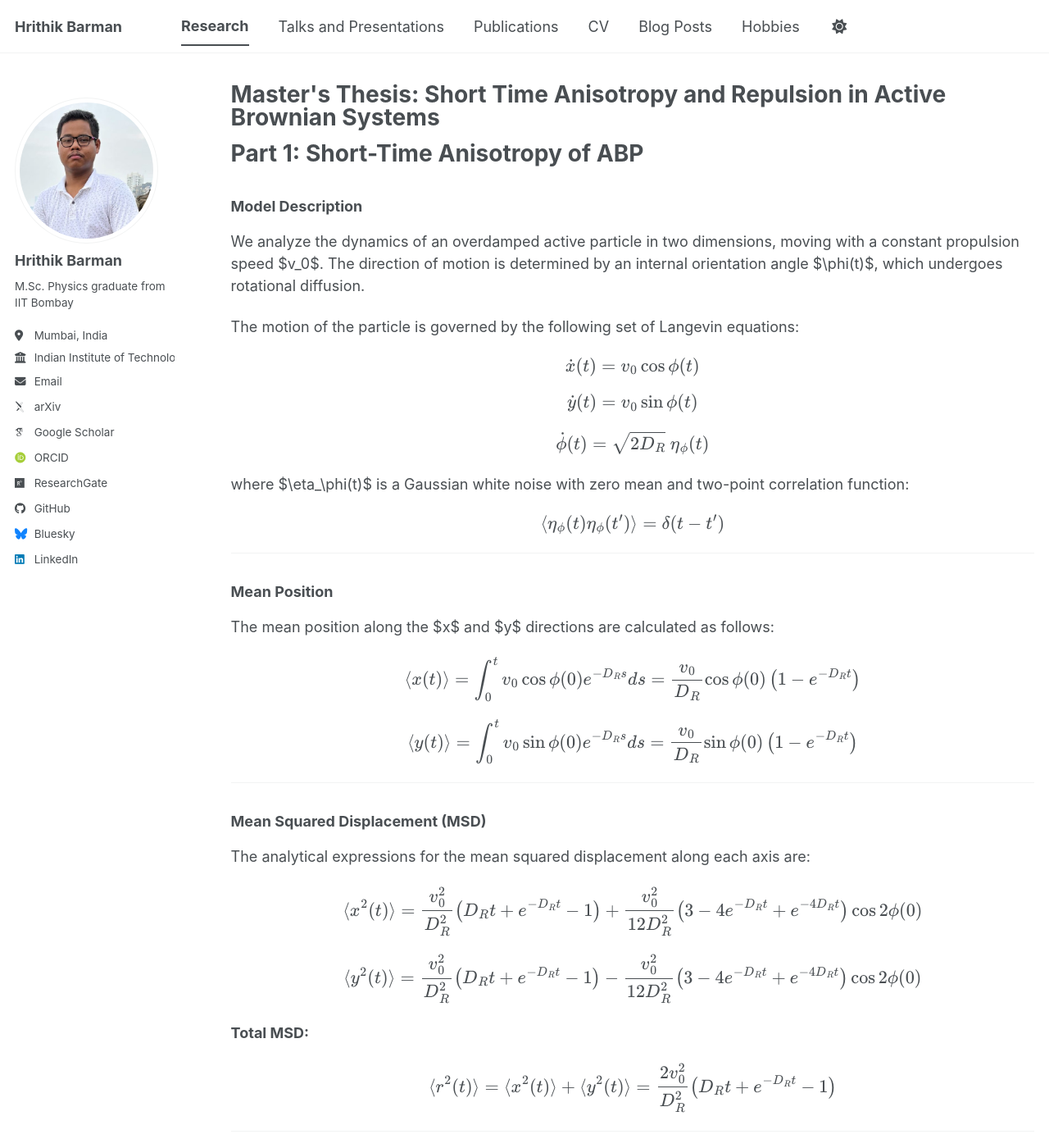
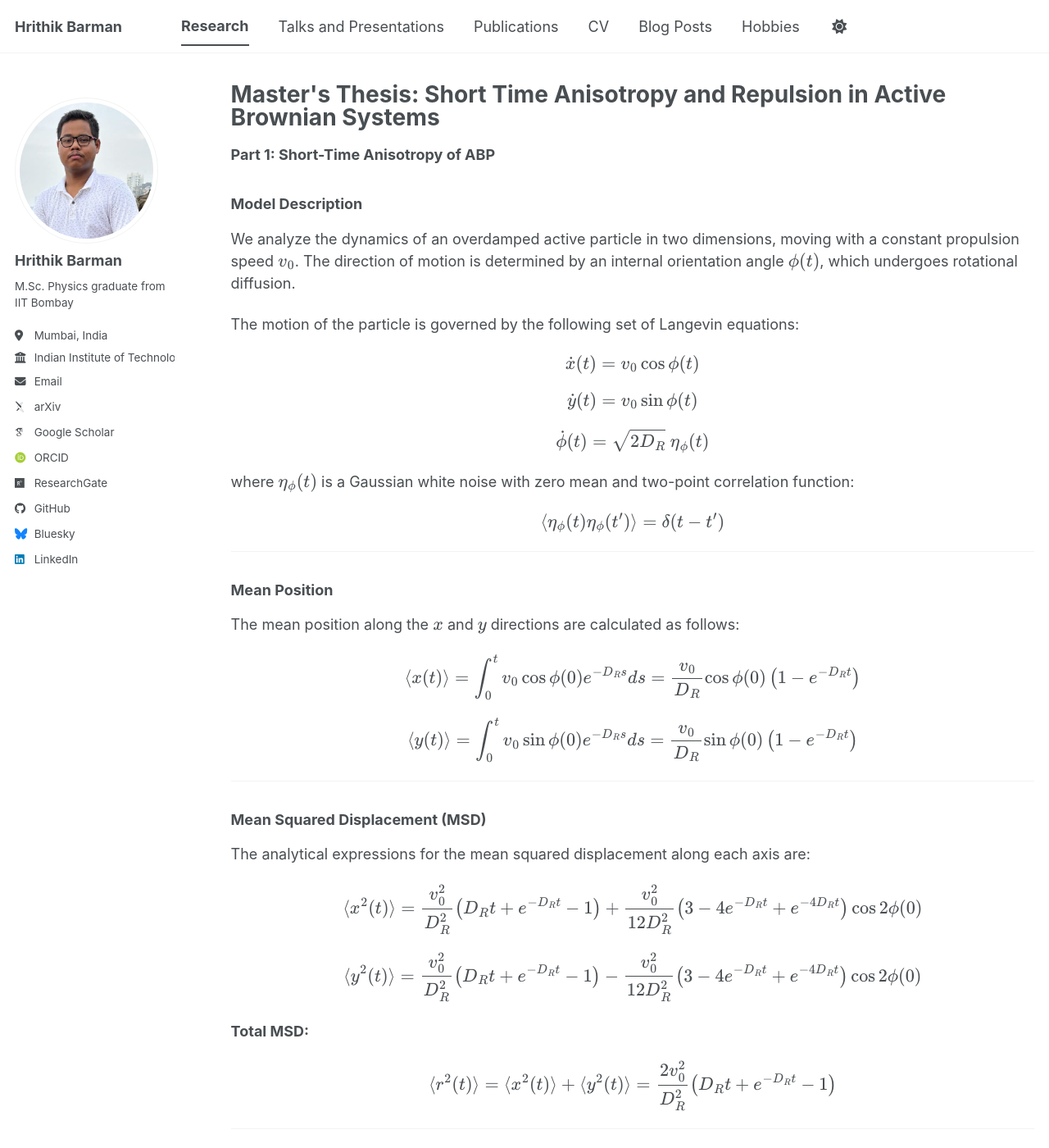
Before and after one commit to Hrithikbarmangc/barman.github.io, a Jekyll site: the page built from _portfolio/Short Time Anisotropy and Repulsion in Active Brownian Systems.md, in a window 1280 px wide and 1400 px high. Shown: the whole window at 82% size. Built offline with Jekyll 4.4.1, drawn with Linux system fonts in a browser that asks for light colours; some web fonts are replaced; a script bundle is joined from its source files by our own code; library files that are not in the unit come from our copies; some of the changed text lies outside the part shown.

```diff
--- a/_portfolio/Short Time Anisotropy and Repulsion in Active Brownian Systems.md
+++ b/_portfolio/Short Time Anisotropy and Repulsion in Active Brownian Systems.md
@@ -5,11 +5,11 @@ excerpt: "MSc Thesis Project at IIT Bombay supervised by Prof. Amitabha Nandi an
 author_profile: true
 ---
 
-# **Part 1: Short-Time Anisotropy of ABP**
+**Part 1: Short-Time Anisotropy of ABP**
 
 ### **Model Description**
 
-We analyze the dynamics of an overdamped active particle in two dimensions, moving with a constant propulsion speed $v_0$. The direction of motion is determined by an internal orientation angle $\phi(t)$, which undergoes rotational diffusion.
+We analyze the dynamics of an overdamped active particle in two dimensions, moving with a constant propulsion speed $$v_0$$. The direction of motion is determined by an internal orientation angle $$\phi(t)$$, which undergoes rotational diffusion.
 
 The motion of the particle is governed by the following set of Langevin equations:
 
@@ -19,7 +19,7 @@ $$\dot{y}(t) = v_0 \sin \phi(t)$$
 
 $$\dot{\phi}(t) = \sqrt{2D_R} \ \eta_\phi(t)$$
 
-where $\eta_\phi(t)$ is a Gaussian white noise with zero mean and two-point correlation function:
+where $$\eta_\phi(t)$$ is a Gaussian white noise with zero mean and two-point correlation function:
 
 $$\langle \eta_\phi(t) \eta_\phi(t') \rangle = \delta(t - t')$$
 
@@ -27,7 +27,7 @@ $$\langle \eta_\phi(t) \eta_\phi(t') \rangle = \delta(t - t')$$
 
 ### **Mean Position**
 
-The mean position along the $x$ and $y$ directions are calculated as follows:
+The mean position along the $$x$$ and $$y$$ directions are calculated as follows:
 
 $$\langle x(t) \rangle = \int_0^t v_0 \cos \phi(0) e^{-D_R s} ds = \frac{v_0}{D_R} \cos \phi(0) \left(1 - e^{-D_R t}\right)$$
 
@@ -51,7 +51,7 @@ $$\langle r^2(t) \rangle = \langle x^2(t) \rangle + \langle y^2(t) \rangle = \fr
 
 ### **Variances of Position**
 
-The variances along the $x$ and $y$ directions capture the spread of the distribution:
+The variances along the $$x$$ and $$y$$ directions capture the spread of the distribution:
 
 $$\sigma^2_x(t) = \frac{v_0^2 t}{D_R} + \frac{v_0^2}{12 D_R^2} \Big[ e^{-4D_R t} \cos 2\phi(0) - 12 e^{-2D_R t} \cos^2\phi(0) + 16 e^{-D_R t}(1 + \cos^2\phi(0)) - 3(5 + 2 \cos^2\phi(0)) \Big]$$
 
@@ -59,9 +59,9 @@ $$\sigma^2_y(t) = \frac{v_0^2 t}{D_R} - \frac{v_0^2}{12 D_R^2} \Big[ e^{-4D_R t}
 
 ---
 
-### **Short-Time Dynamics ($t \ll D_R^{-1}$)**
+### **Short-Time Dynamics ($$t \ll D_R^{-1}$$)**
 
-To investigate the early-stage behavior, we analyze the Taylor expansion of the variance around $t=0$:
+To investigate the early-stage behavior, we analyze the Taylor expansion of the variance around $$t=0$$:
 
 $$\sigma_x^2(t) = \frac{v_0^2 }{12 D_R^2} \biggl[ 8 D_R^3 t^3 (1 - \cos^2 \phi(0)) + 2 D_R^4 t^4 (7 \cos^2 \phi(0) - 5) + \frac{D_R^5 t^5}{5} (42 - 70 \cos^2 \phi(0)) \biggr]$$
 
@@ -69,7 +69,7 @@ $$\sigma_y^2(t) = \frac{v_0^2 }{12 D_R^2} \biggl[ 8 D_R^3 t^3 (1 - \sin^2 \phi(0
 
 ---
 
-#### **Case 1: $\phi(0) = 0$ (Initial motion along the x-axis)**
+#### **Case 1: $$\phi(0) = 0$$ (Initial motion along the x-axis)**
 
 $$\sigma_x^2(t) \approx \frac{1}{3} v_0^2 D_R^2 t^4 - \frac{7}{15} v_0^2 D_R^3 t^5 + \dots$$
 
@@ -77,7 +77,7 @@ $$\sigma_y^2(t) \approx \frac{2}{3} v_0^2 D_R t^3 - \frac{5}{6} v_0^2 D_R^2 t^4
 
 ---
 
-#### **Case 2: $\phi(0) = \frac{\pi}{2}$ (Initial motion along the y-axis)**
+#### **Case 2: $$\phi(0) = \frac{\pi}{2}$$ (Initial motion along the y-axis)**
 
 $$\sigma_x^2(t) \approx \frac{2}{3} v_0^2 D_R t^3 - \frac{5}{6} v_0^2 D_R^2 t^4 + \dots$$
 
```
